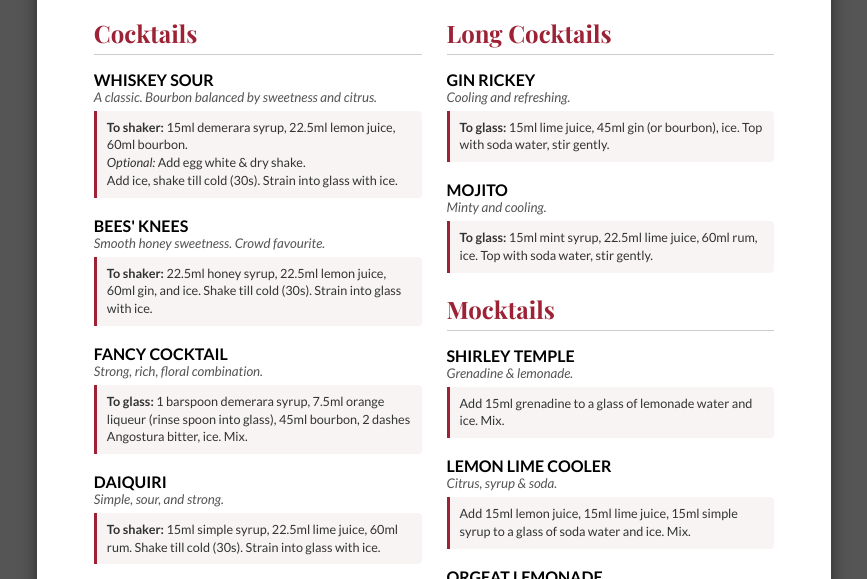
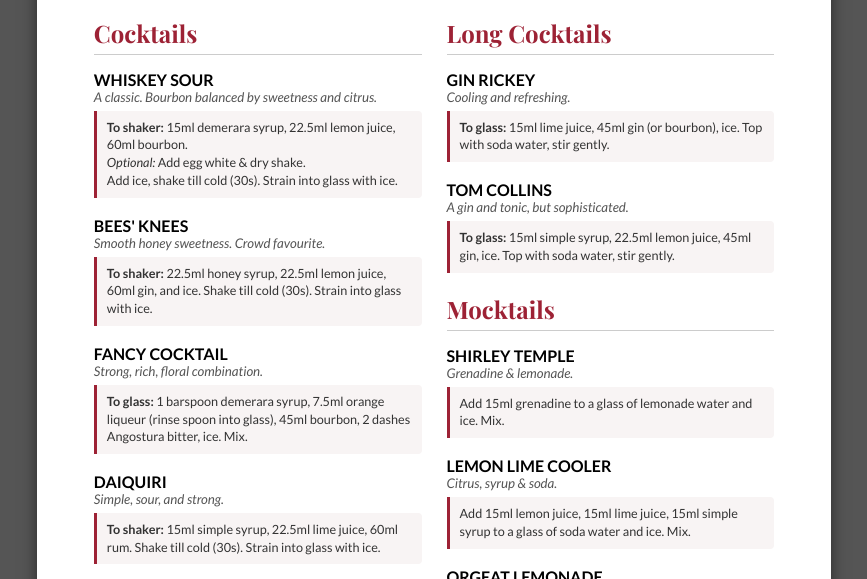
Before and after one commit to joshuablake/public-tools, a plain HTML site: page printable-cocktail-menu.html in a window 1280 px wide. Shown: the part 175-754 px from the top of the page, without its empty margins (206-1073 px from the left). Drawn offline with nearby package versions, Linux system fonts and the light colour scheme.

Commit message:
Tom Collins, not mojito

```diff
--- a/printable-cocktail-menu.html
+++ b/printable-cocktail-menu.html
@@ -224,10 +224,10 @@
                     </div>
 
                     <div class="drink-item">
-                        <div class="drink-name">Mojito</div>
-                        <div class="drink-desc">Minty and cooling.</div>
+                        <div class="drink-name">Tom Collins</div>
+                        <div class="drink-desc">A gin and tonic, but sophisticated.</div>
                         <div class="drink-recipe">
-                            <strong>To glass:</strong> 15ml mint syrup, 22.5ml lime juice, 60ml rum, ice. Top with soda water, stir gently.
+                            <strong>To glass:</strong> 15ml simple syrup, 22.5ml lemon juice, 45ml gin, ice. Top with soda water, stir gently.
                         </div>
                     </div>
                 </div>
```
